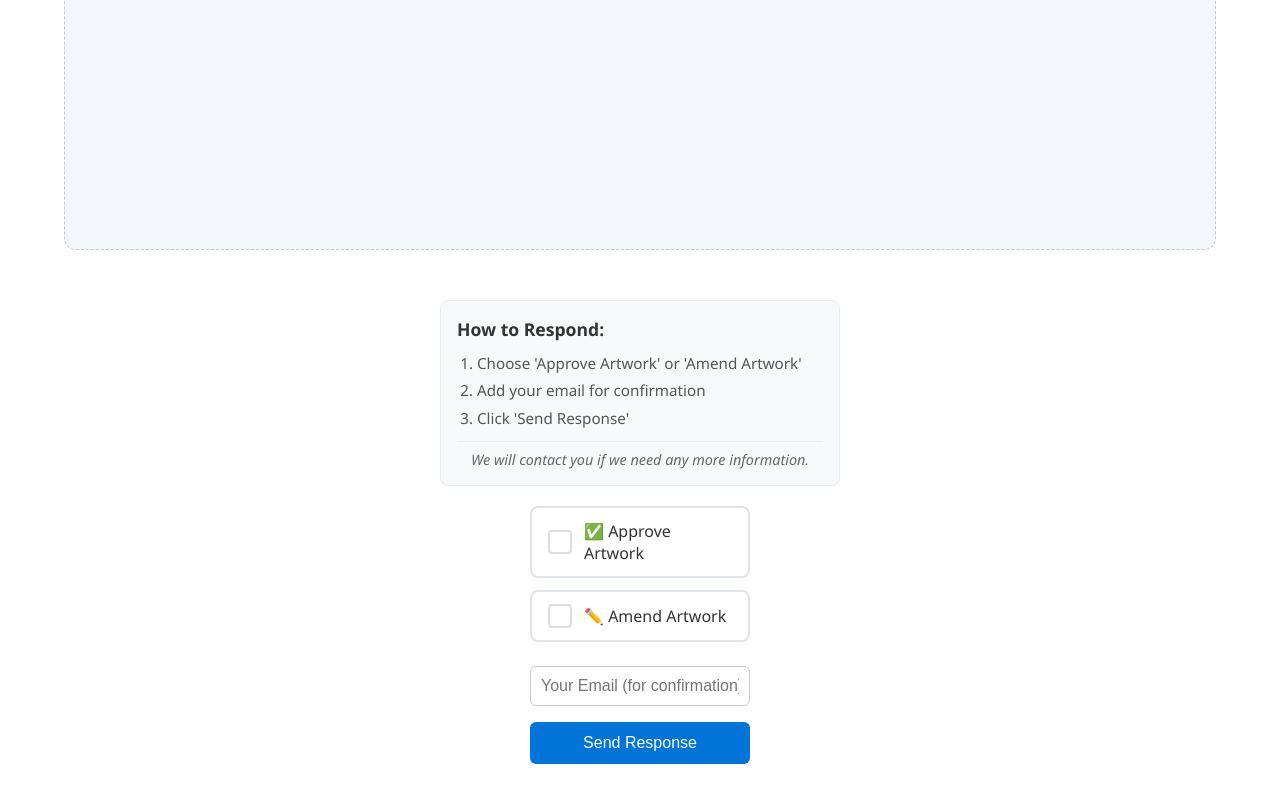
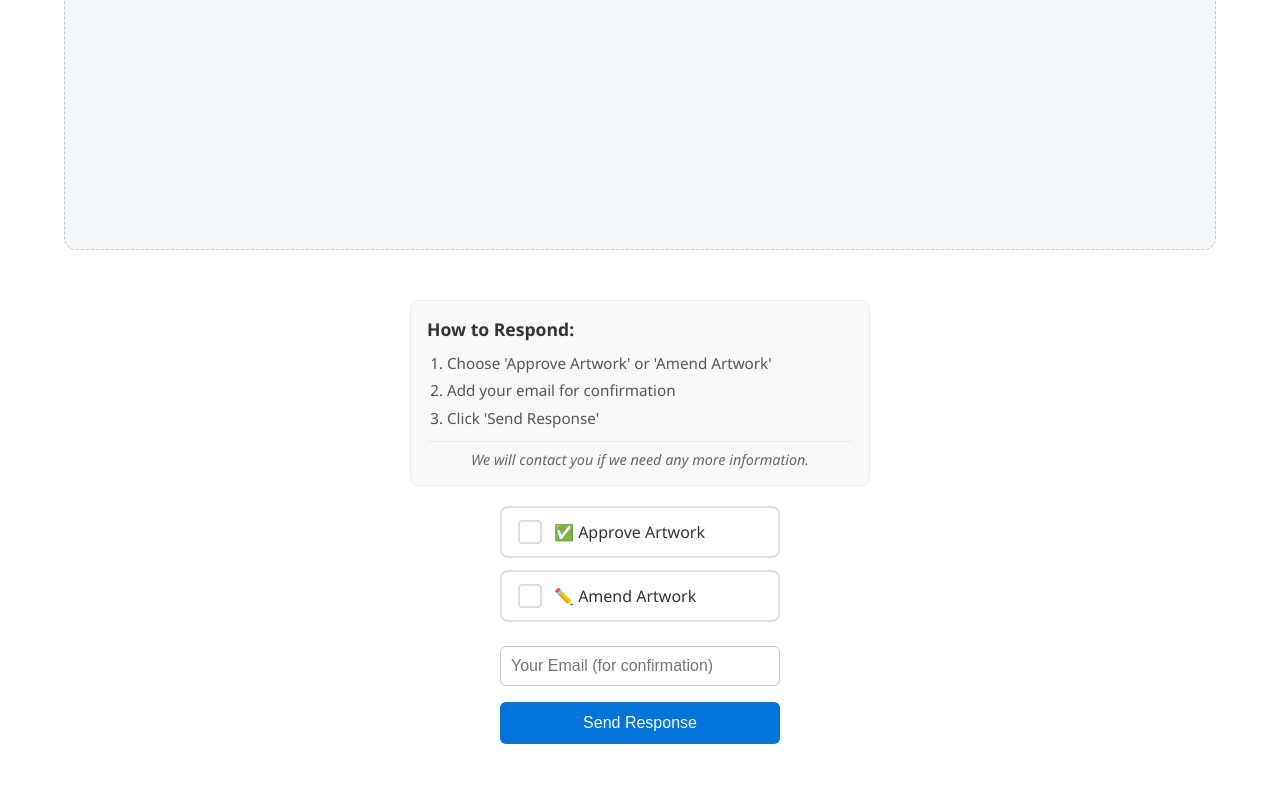
Before and after one commit to Samu77-B/artwork-approval-system, a website: page artwork-approval.html in a window 1280 px wide. Shown: the part 690-1497 px from the top of the page. Drawn offline with Linux system fonts and the light colour scheme.

Commit message:
Increase width of form sections for better alignment
- Increase mobile widths from 220px to 280px for all form sections
- Increase desktop widths from 400px to 460px for better visual balance
- Update instructions, approval, submit, send-to-client, and file upload sections
- Maintain responsive max-width constraints for mobile compatibility
- Improve overall visual consistency and alignment

```diff
--- a/artwork-approval.css
+++ b/artwork-approval.css
@@ -265,7 +265,7 @@ h1 {
   box-shadow: 0 2px 8px rgba(0,0,0,0.04);
 }
 .instructions-section {
-  width: 220px;
+  width: 280px;
   max-width: 90vw;
   margin: 0 auto 20px auto;
 }
@@ -273,7 +273,7 @@ h1 {
 /* Desktop and Tablet - Wider instructions */
 @media (min-width: 768px) {
   .instructions-section {
-    width: 400px;
+    width: 460px;
     max-width: 80vw;
   }
 
@@ -303,12 +303,12 @@ h1 {
 
   /* Match approval section width to instructions */
   .approval-section {
-    width: 400px;
+    width: 460px;
     max-width: 80vw;
   }
 
   .submit-section {
-    width: 400px;
+    width: 460px;
     max-width: 80vw;
   }
 
@@ -372,7 +372,7 @@ h1 {
   display: flex;
   flex-direction: column;
   align-items: center;
-  width: 220px;
+  width: 280px;
   max-width: 90vw;
   margin: 0 auto 24px auto;
   gap: 12px;
@@ -511,7 +511,7 @@ h1 {
   display: flex;
   flex-direction: column;
   align-items: center;
-  width: 220px;
+  width: 280px;
   max-width: 90vw;
   margin: 0 auto;
   gap: 10px;
@@ -552,7 +552,7 @@ h1 {
   display: flex;
   flex-direction: column;
   align-items: center;
-  width: 220px;
+  width: 280px;
   max-width: 90vw;
   margin: 0 auto;
   gap: 8px;
@@ -576,7 +576,7 @@ h1 {
   display: flex;
   flex-direction: column;
   align-items: center;
-  width: 220px;
+  width: 280px;
   max-width: 90vw;
   margin: 0 auto;
 }
```
